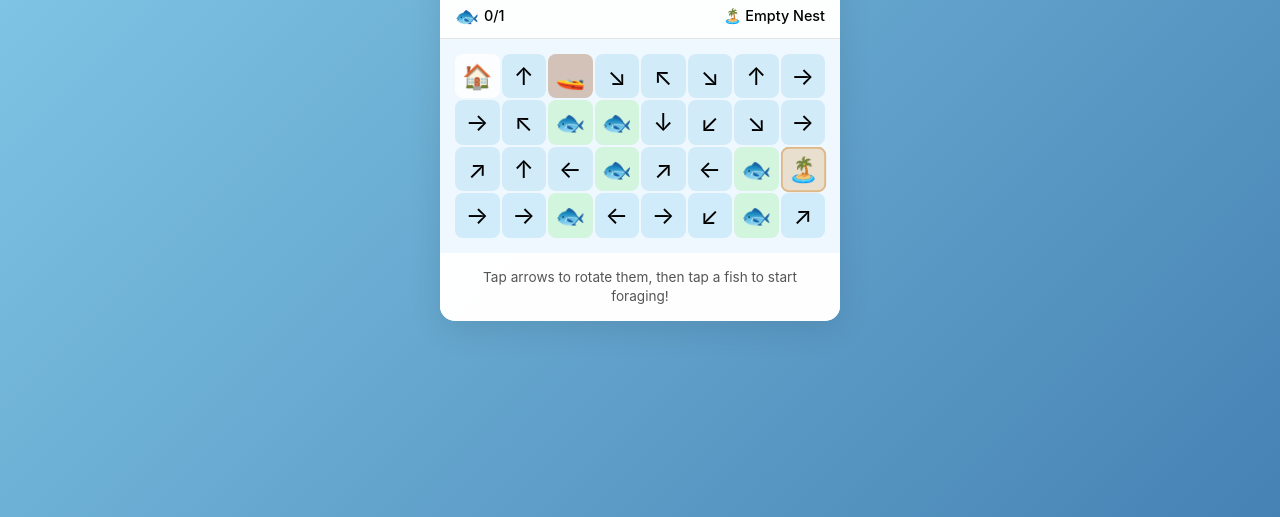
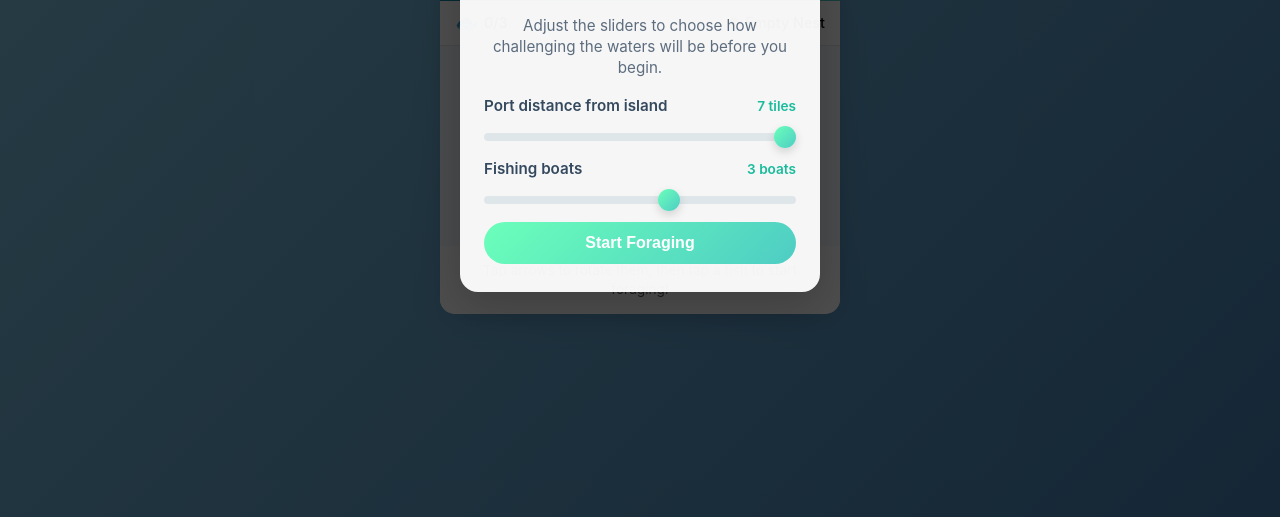
Before and after one commit to cbrown5/seabird-block-game, a plain HTML site: page index.html in a window 1280 px wide. Shown: the part 283-800 px from the top of the page. Drawn offline with Linux system fonts and the light colour scheme.

Commit message:
add opening screen

```diff
--- a/game.js
+++ b/game.js
@@ -4,7 +4,7 @@ const CONFIG = {
     GRID_HEIGHT: 4,
     INCUBATION_TIME: 5000, // 5 seconds
     FEEDING_TIME: 10000, // 10 seconds per feeding
-    FISH_NEEDED_FORAGING: 1,
+    FISH_NEEDED_FORAGING: 3,
     FISH_NEEDED_PER_FEEDING: 1,
     MAX_BOATS: 3,
     BOAT_CAPACITY: 3,
@@ -881,25 +881,85 @@ class GameState {
 // Game instance and event handlers
 let game;
 
+function setupStartScreen() {
+    const startScreen = document.getElementById('start-screen');
+    const startButton = document.getElementById('start-button');
+    const portSlider = document.getElementById('port-distance-slider');
+    const portValue = document.getElementById('port-distance-value');
+    const boatSlider = document.getElementById('boat-count-slider');
+    const boatValue = document.getElementById('boat-count-value');
+
+    if (!startScreen || !startButton || !portSlider || !portValue || !boatSlider || !boatValue) {
+        console.warn('Start screen elements are missing.');
+        game = new GameState();
+        game.renderGrid();
+        return;
+    }
+
+    const updatePortLabel = () => {
+        const tiles = parseInt(portSlider.value, 10);
+        const label = tiles === 1 ? 'tile' : 'tiles';
+        portValue.textContent = `${tiles} ${label}`;
+    };
+
+    const updateBoatLabel = () => {
+        const boats = parseInt(boatSlider.value, 10);
+        if (boats === 0) {
+            boatValue.textContent = 'No boats';
+        } else {
+            const label = boats === 1 ? 'boat' : 'boats';
+            boatValue.textContent = `${boats} ${label}`;
+        }
+    };
+
+    const defaultDistance = Math.max(1, CONFIG.NEST_LOCATION.x - CONFIG.PORT_LOCATION.x);
+    portSlider.value = String(defaultDistance);
+    updatePortLabel();
+
+    boatSlider.value = String(CONFIG.MAX_BOATS);
+    updateBoatLabel();
+
+    portSlider.addEventListener('input', updatePortLabel);
+    boatSlider.addEventListener('input', updateBoatLabel);
+
+    startButton.addEventListener('click', () => {
+        const distance = parseInt(portSlider.value, 10);
+        const boatCount = parseInt(boatSlider.value, 10);
+
+        CONFIG.PORT_LOCATION.x = Math.max(0, CONFIG.NEST_LOCATION.x - distance);
+        CONFIG.PORT_LOCATION.y = 0;
+        CONFIG.MAX_BOATS = boatCount;
+
+        startScreen.classList.add('hidden');
+        startScreen.setAttribute('aria-hidden', 'true');
+        startScreen.style.display = 'none';
+
+        game = new GameState();
+        game.renderGrid();
+    }, { once: true });
+}
+
+function setupGridListeners() {
+    const grid = document.getElementById('game-grid');
+    if (!grid) return;
+
+    grid.addEventListener('click', handleGridClick);
+    grid.addEventListener('touchstart', handleGridClick);
+}
+
 // Initialize game when page loads
 document.addEventListener('DOMContentLoaded', () => {
-    game = new GameState();
-    game.renderGrid();
-
-    // Add click/touch event listeners to grid
-    document.getElementById('game-grid').addEventListener('click', handleGridClick);
-    document.getElementById('game-grid').addEventListener('touchstart', handleGridClick);
+    setupStartScreen();
+    setupGridListeners();
 });
 
 function handleGridClick(event) {
     event.preventDefault();
 
     const cell = event.target.closest('.grid-cell');
-    if (!cell || !game.gameRunning || game.isSeabirdMoving) return;
+    if (!cell || !game || !game.gameRunning || game.isSeabirdMoving) return;
 
-    if (game) {
-        game.ensureAudioContext();
-    }
+    game.ensureAudioContext();
 
     const x = parseInt(cell.dataset.x);
     const y = parseInt(cell.dataset.y);
--- a/index.html
+++ b/index.html
@@ -7,6 +7,27 @@
     <link rel="stylesheet" href="styles.css">
 </head>
 <body>
+    <div class="start-screen" id="start-screen">
+        <div class="start-panel">
+            <h2>Set Your Scenario</h2>
+            <p class="start-description">Adjust the sliders to choose how challenging the waters will be before you begin.</p>
+
+            <label for="port-distance-slider" class="slider-label">
+                Port distance from island
+                <span id="port-distance-value" class="slider-value">4 tiles</span>
+            </label>
+            <input type="range" id="port-distance-slider" min="1" max="7" value="4">
+
+            <label for="boat-count-slider" class="slider-label">
+                Fishing boats
+                <span id="boat-count-value" class="slider-value">2 boats</span>
+            </label>
+            <input type="range" id="boat-count-slider" min="0" max="5" value="2">
+
+            <button id="start-button" class="primary-button">Start Foraging</button>
+        </div>
+    </div>
+
     <div class="game-container">
         <header class="game-header">
             <h1>🐦 Seabird Foraging</h1>
--- a/styles.css
+++ b/styles.css
@@ -17,6 +17,117 @@ body {
     -webkit-touch-callout: none;
 }
 
+.start-screen {
+    position: fixed;
+    top: 0;
+    left: 0;
+    width: 100%;
+    height: 100%;
+    background: rgba(0, 0, 0, 0.7);
+    display: flex;
+    align-items: center;
+    justify-content: center;
+    padding: 20px;
+    z-index: 1500;
+}
+
+.start-screen.hidden {
+    opacity: 0;
+    pointer-events: none;
+    transition: opacity 0.3s ease;
+}
+
+.start-panel {
+    background: rgba(255, 255, 255, 0.95);
+    border-radius: 18px;
+    padding: 28px 24px;
+    width: 100%;
+    max-width: 360px;
+    text-align: center;
+    box-shadow: 0 12px 40px rgba(0, 0, 0, 0.2);
+    display: flex;
+    flex-direction: column;
+    gap: 18px;
+}
+
+.start-panel h2 {
+    font-size: 1.4rem;
+    color: #2C3E50;
+    font-weight: 600;
+}
+
+.start-description {
+    color: #5D6D7E;
+    font-size: 0.95rem;
+    line-height: 1.4;
+}
+
+.slider-label {
+    display: flex;
+    justify-content: space-between;
+    align-items: center;
+    font-weight: 600;
+    color: #34495E;
+    font-size: 0.95rem;
+}
+
+.slider-value {
+    font-size: 0.85rem;
+    color: #1ABC9C;
+}
+
+input[type="range"] {
+    -webkit-appearance: none;
+    appearance: none;
+    width: 100%;
+    height: 8px;
+    background: #dfe6e9;
+    border-radius: 4px;
+    outline: none;
+    transition: background 0.2s ease;
+}
+
+input[type="range"]::-webkit-slider-thumb {
+    -webkit-appearance: none;
+    appearance: none;
+    width: 22px;
+    height: 22px;
+    border-radius: 50%;
+    background: linear-gradient(135deg, #6bffba, #4ECDC4);
+    cursor: pointer;
+    box-shadow: 0 4px 10px rgba(0, 0, 0, 0.15);
+}
+
+input[type="range"]::-moz-range-thumb {
+    width: 22px;
+    height: 22px;
+    border-radius: 50%;
+    background: linear-gradient(135deg,  #6bffba, #4ECDC4);
+    cursor: pointer;
+    box-shadow: 0 4px 10px rgba(0, 0, 0, 0.15);
+}
+
+.primary-button {
+    background: linear-gradient(135deg,  #6bffba, #4ECDC4);
+    color: white;
+    border: none;
+    padding: 12px 24px;
+    border-radius: 25px;
+    font-size: 1rem;
+    font-weight: 600;
+    cursor: pointer;
+    transition: transform 0.2s ease, box-shadow 0.2s ease;
+}
+
+.primary-button:hover {
+    transform: translateY(-1px) scale(1.02);
+    box-shadow: 0 8px 20px rgba(78, 205, 196, 0.35);
+}
+
+.primary-button:active {
+    transform: scale(0.97);
+}
+
 .game-container {
     width: 100%;
     max-width: 400px;
@@ -30,7 +141,7 @@ body {
 }
 
 .game-header {
-    background: linear-gradient(135deg, #FF6B6B, #4ECDC4);
+    background: linear-gradient(135deg, #03759f, #4ECDC4);
     color: white;
     padding: 15px;
     text-align: center;
@@ -202,7 +313,7 @@ body {
 }
 
 #restart-button {
-    background: linear-gradient(135deg, #FF6B6B, #4ECDC4);
+    background: linear-gradient(135deg,  #6bffba, #4ECDC4);
     color: white;
     border: none;
     padding: 12px 24px;
```
Also changed, not shown: 1 other file.
